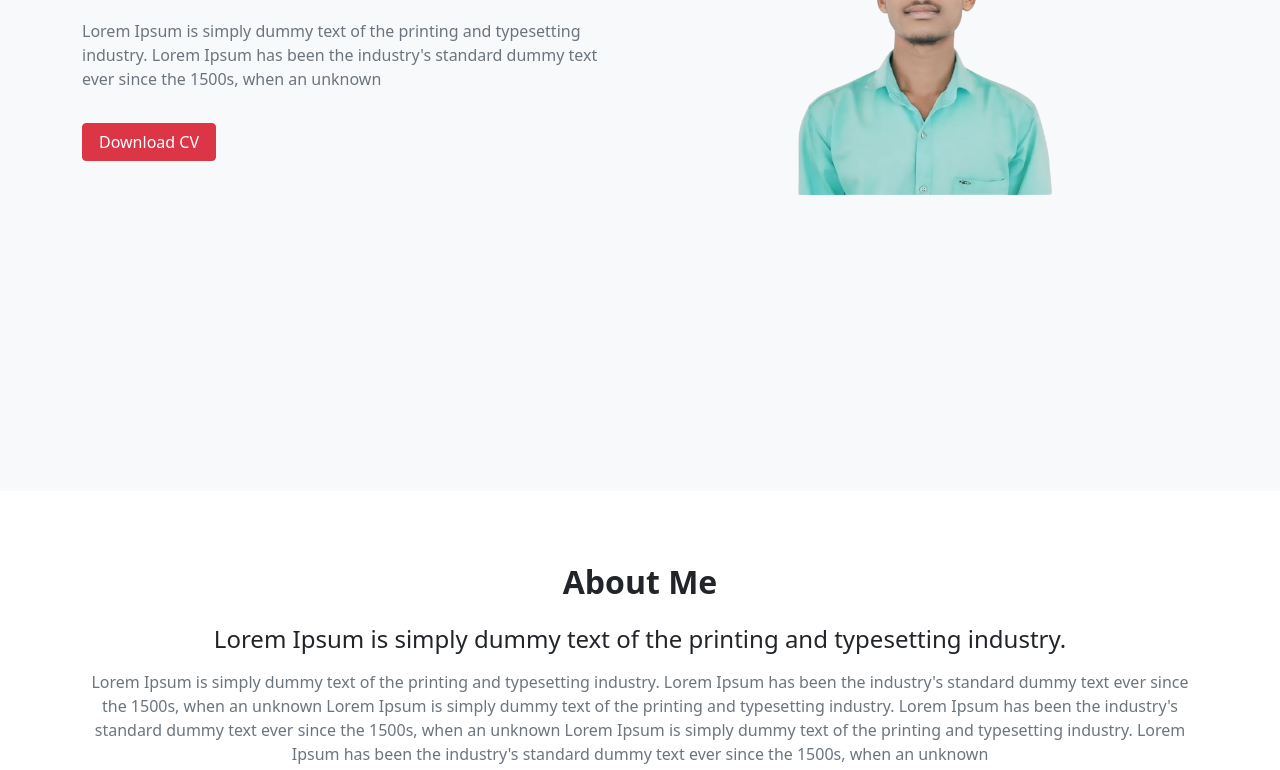
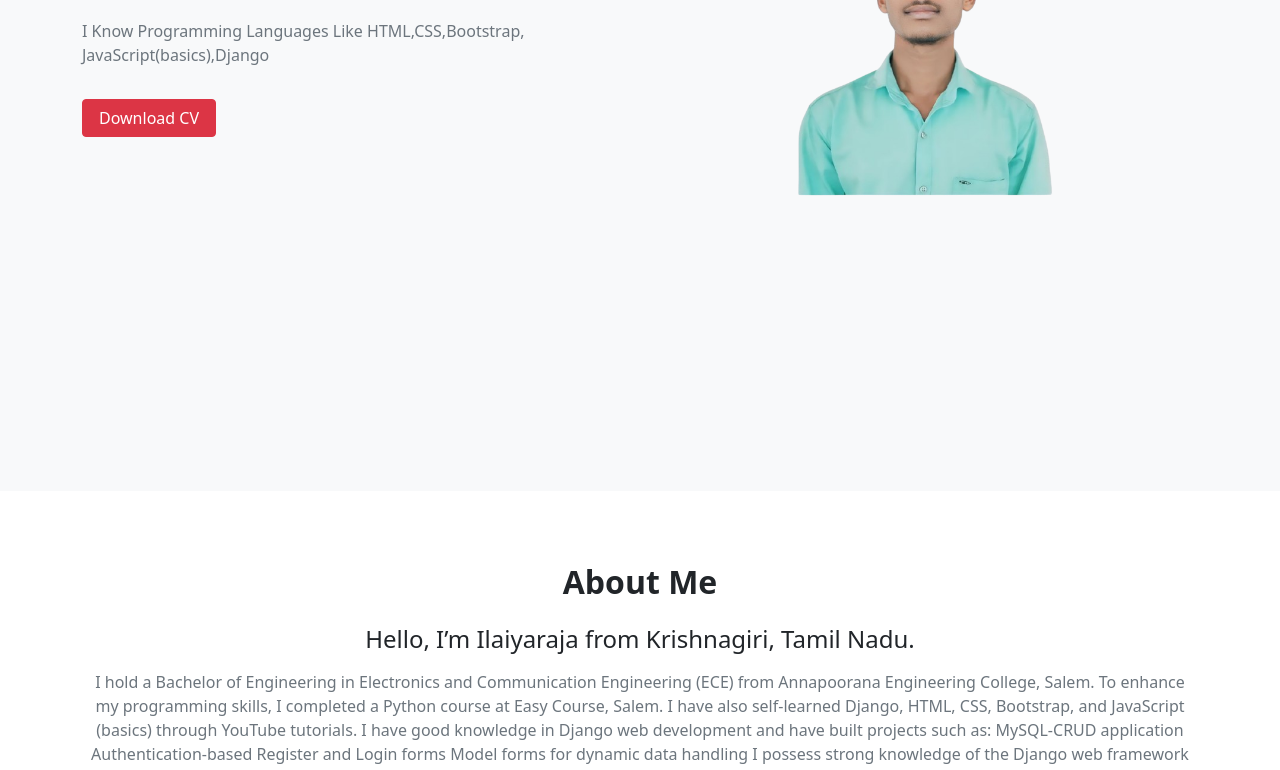
Before and after one commit to ilai-ilai/Portfolio, a plain HTML site: page index.html in a window 1280 px wide. Shown: the part 405-1175 px from the top of the page. Drawn offline with Linux system fonts and the light colour scheme.

Commit message:
first commit

```diff
--- a/index.html
+++ b/index.html
@@ -41,8 +41,8 @@
                       <p class="text-muted mb-1">Hello I'm</p>
                         <h1 class="fs-4">Ilaiyaraja M</h1>
                         <h2 class="text-danger text-uppercase fs-1 fw-bold">Web Developer</h2>
-                        <p class="mt-4 text-muted">Lorem Ipsum is simply dummy text of the printing and typesetting industry. Lorem Ipsum has been the industry's standard dummy text ever since the 1500s, when an unknown</p>
-                        <a href="./cv.pdf" download="download CV"><button class="btn btn-danger mt-3 px-3">Download CV</button></a>
+                        <p class="mt-4 text-muted">I Know Programming Languages Like HTML,CSS,Bootstrap,            JavaScript(basics),Django</p>
+                        <a href="./resume.pdf" download="download CV"><button class="btn btn-danger mt-3 px-3">Download CV</button></a>
                     </div>
                 </div>
               </div>
@@ -61,10 +61,14 @@
         <div class="row">
           <div class="col">
               <div class="about-text text-center">
-                <h3 class="fs-4 mb-3">Lorem Ipsum is simply dummy text of the printing and typesetting industry.</h3>
-                <p class="text-muted">Lorem Ipsum is simply dummy text of the printing and typesetting industry. Lorem Ipsum has been the industry's standard dummy text ever since the 1500s, when an unknown
-                Lorem Ipsum is simply dummy text of the printing and typesetting industry. Lorem Ipsum has been the industry's standard dummy text ever since the 1500s, when an unknown
-                Lorem Ipsum is simply dummy text of the printing and typesetting industry. Lorem Ipsum has been the industry's standard dummy text ever since the 1500s, when an unknown
+                <h3 class="fs-4 mb-3">Hello, I’m Ilaiyaraja from Krishnagiri, Tamil Nadu.</h3>
+                <p class="text-muted"> I hold a Bachelor of Engineering in Electronics and Communication Engineering (ECE) from Annapoorana Engineering College, Salem.
+                  To enhance my programming skills, I completed a Python course at Easy Course, Salem. I have also self-learned Django, HTML, CSS, Bootstrap, and JavaScript (basics) through YouTube tutorials.
+                  I have good knowledge in Django web development and have built projects such as:
+                  MySQL-CRUD application
+                  Authentication-based Register and Login forms
+                  Model forms for dynamic data handling
+                  I possess strong knowledge of the Django web framework and enjoy building functional and interactive web applications.
               </p>
               </div>
               <div class="row mb-5">
```
Also changed, not shown: 2 other files.
